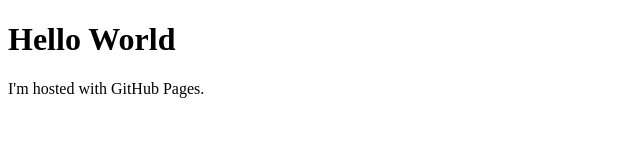
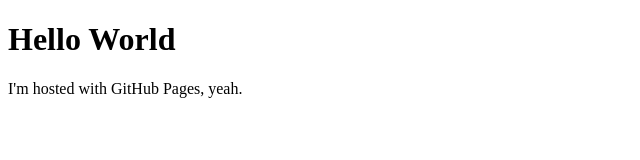
Before and after one commit to freehelloworld/freehelloworld.github.io, a plain HTML site: page index.html in a window 1280 px wide. Shown: the full height of the page, 0-640 px from the left. Drawn offline with Linux system fonts and the light colour scheme.

Commit message:
Initial Commit

```diff
--- a/index.html
+++ b/index.html
@@ -2,6 +2,6 @@
 <html>
 <body>
 <h1>Hello World</h1>
-<p>I'm hosted with GitHub Pages.</p>
+<p>I'm hosted with GitHub Pages, yeah.</p>
 </body>
 </html>
```
